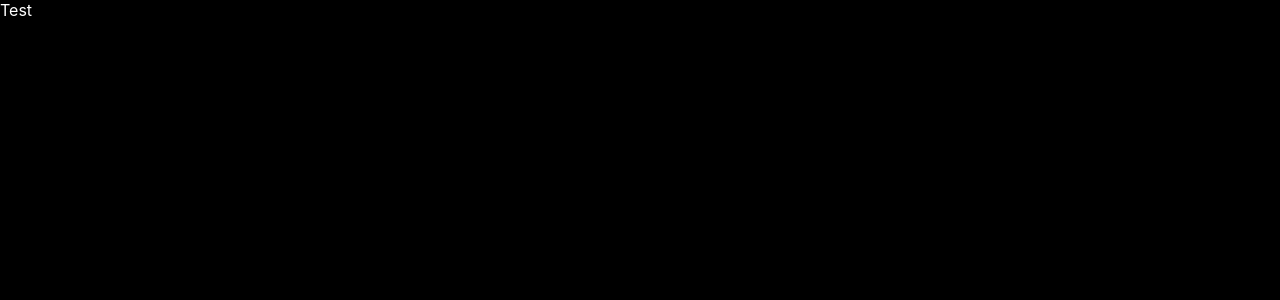
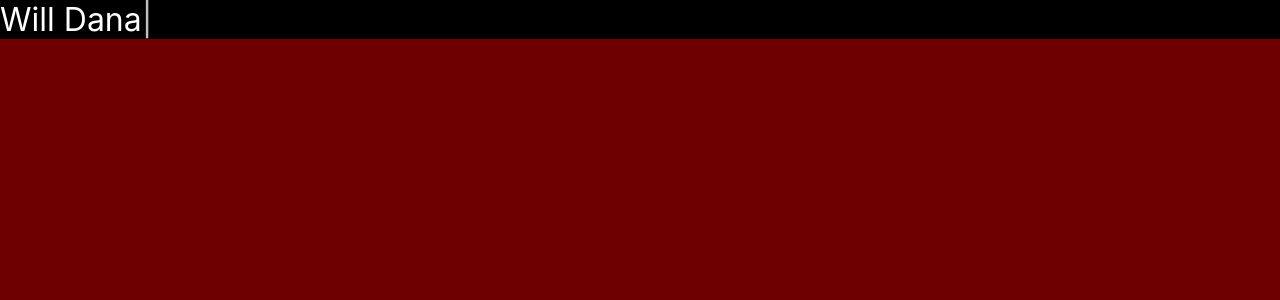
Before and after one commit to wbdana-labs/react-typed-test, a React (Create React App) app: page /home in a window 1280 px wide. Shown: the top 300 px of the page. Built offline with nearby package versions, Linux system fonts and the light colour scheme.

Commit message:
Add basic layout, react-typed, Header

```diff
--- a/package.json
+++ b/package.json
@@ -8,6 +8,7 @@
     "react-router": "^4.3.1",
     "react-router-dom": "^4.3.1",
     "react-scripts": "2.1.1",
+    "react-typed": "^1.1.0",
     "styled-components": "^4.1.1"
   },
   "scripts": {
--- a/src/components/Home.js
+++ b/src/components/Home.js
@@ -1,6 +1,9 @@
 import React from 'react';
-
-import { HeaderContainer } from '../styles/Home';
+import Typed from 'react-typed';
+import {
+  HeaderContainer,
+  HeaderTextContainer,
+} from '../styles/Home';
 
 const Home = () => {
 
@@ -8,7 +11,21 @@ const Home = () => {
 
   return (
     <HeaderContainer>
-      Test
+
+      <HeaderTextContainer>
+        <Typed
+          strings={[
+            'William Dana',
+            'Will Dana',
+            '_wbdana',
+            'wbdana',
+          ]}
+          typeSpeed={20}
+          backSpeed={40}
+          loop
+        />
+      </HeaderTextContainer>
+
     </HeaderContainer>
   );
 };
--- a/src/styles/Home.js
+++ b/src/styles/Home.js
@@ -2,8 +2,19 @@ import styled from 'styled-components';
 import { COLORS } from './colors';
 
 export const HeaderContainer = styled.div`
-  background-color: ${COLORS.BLACK};
+  background-color: ${COLORS.RED};
   color: ${COLORS.WHITE};
   display: flex;
   flex: 1;
+  flex-direction: column;
+  justify-content: flex-start;
 `;
+
+export const HeaderTextContainer = styled.div`
+  background-color: ${COLORS.BLACK};
+  color: ${COLORS.BLACK};
+  * {
+    color: ${COLORS.WHITE};
+    font-size: 32px;
+  };
+`;
--- a/src/styles/colors.js
+++ b/src/styles/colors.js
@@ -1,4 +1,5 @@
 export const COLORS = {
   BLACK: '#000000',
   WHITE: '#FFFFFF',
+  RED: '#6f0001',
 };
```
Also changed, not shown: 1 other file (tests, documents, lock files or other folders).
